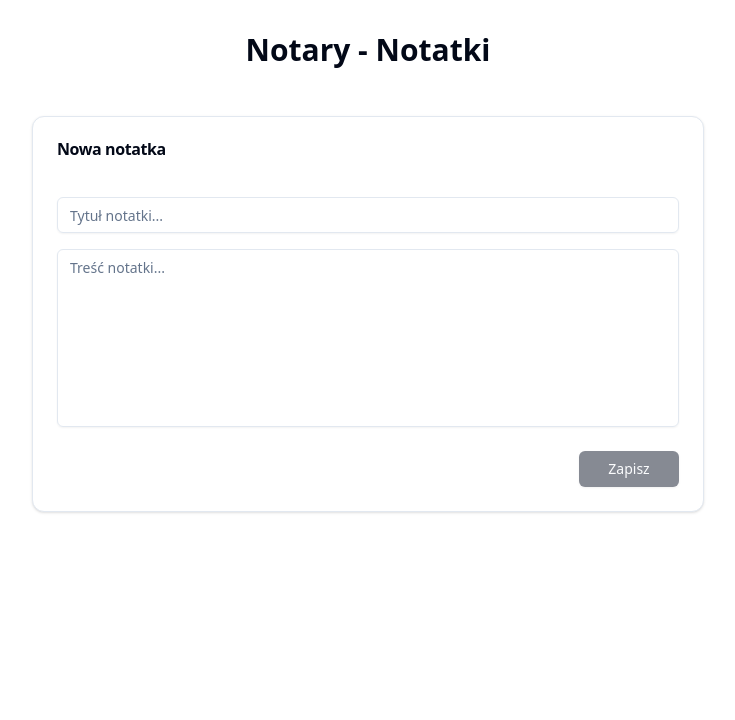
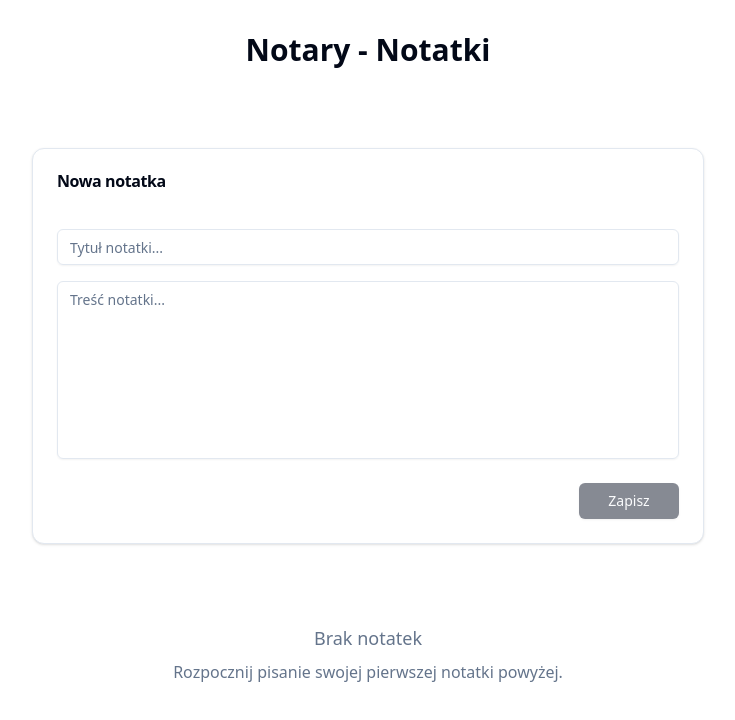
Before and after one commit to podgajny/Notary, a Vue app: page / in a window 1280 px wide. Shown: the top 720 px of the page, without its empty margins (272-1007 px from the left). Built offline with nearby package versions, Linux system fonts and the light colour scheme.

Commit message:
feat: integrate NoteList into HomeView with store initialization
- Add NoteList component to main view
- Initialize notes store on app mount
- Add proper layout with sections for editor and list
- Ready for manual testing of complete note creation flow

Relates to CMD-76

```diff
--- a/src/views/HomeView.vue
+++ b/src/views/HomeView.vue
@@ -1,9 +1,28 @@
 <script setup lang="ts">
+import { onMounted } from 'vue'
 import NoteEditor from '../components/NoteEditor.vue'
+import NoteList from '../components/NoteList.vue'
+import { useNotesStore } from '../stores/notes.store'
+
+// Inicjalizacja store
+const store = useNotesStore()
+
+onMounted(async () => {
+  // Załaduj notatki i drafty przy starcie aplikacji
+  await store.initialize()
+})
 </script>
 
 <template>
-  <main>
-    <NoteEditor />
+  <main class="container mx-auto py-8 px-4 space-y-8">
+    <!-- Edytor notatek -->
+    <section>
+      <NoteEditor />
+    </section>
+
+    <!-- Lista notatek -->
+    <section>
+      <NoteList />
+    </section>
   </main>
 </template>
```
